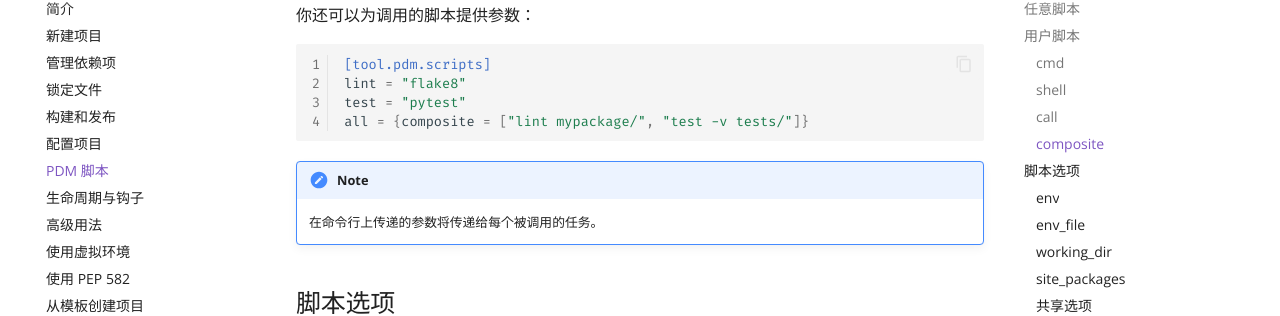
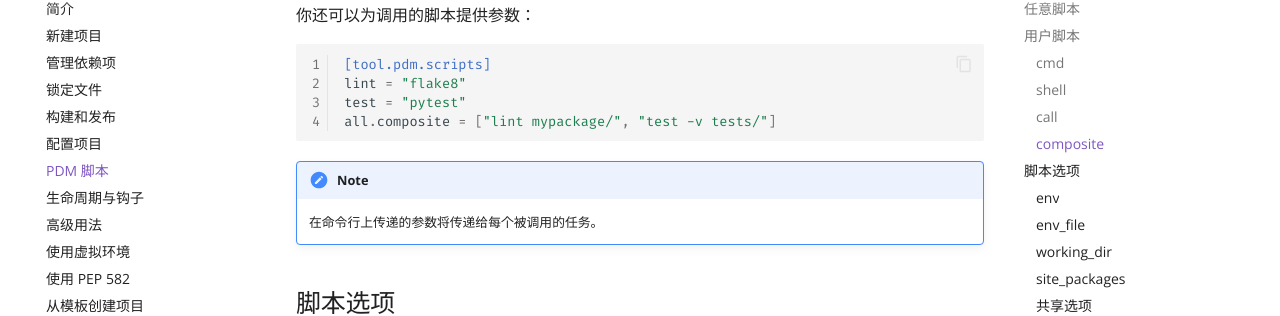
Before and after one commit to pdm-project/pdm-docs-zh, an MkDocs documentation site: the page built from docs/usage/scripts.md, in a window 1280 px wide and 900 px high, scrolled down 2556 px. Shown: the part 147-463 px from the top of the window. Built offline with MkDocs 1.6.1 and Material for MkDocs 9.7.7, drawn with Linux system fonts in a browser that asks for light colours; comment, search, counter and statistics services are not loaded; the version menu is left out.

Commit message:
sync d63d7fbabb53d4abca4121d32d0854118d3c1661

````diff
--- a/docs/usage/scripts.md
+++ b/docs/usage/scripts.md
@@ -122,7 +122,7 @@ all.keep_going = true
 [tool.pdm.scripts]
 lint = "flake8"
 test = "pytest"
-all = {composite = ["lint mypackage/", "test -v tests/"]}
+all.composite = ["lint mypackage/", "test -v tests/"]
 ```
 
 !!! note
````
